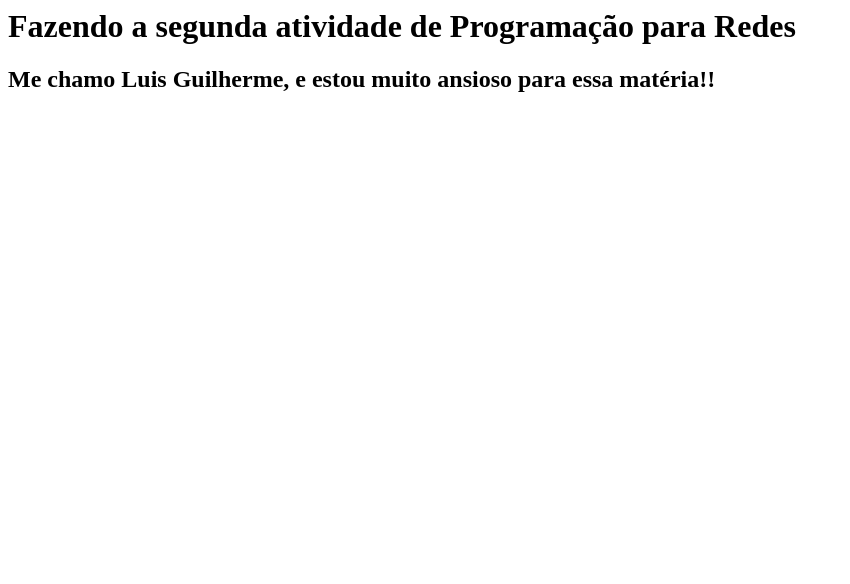
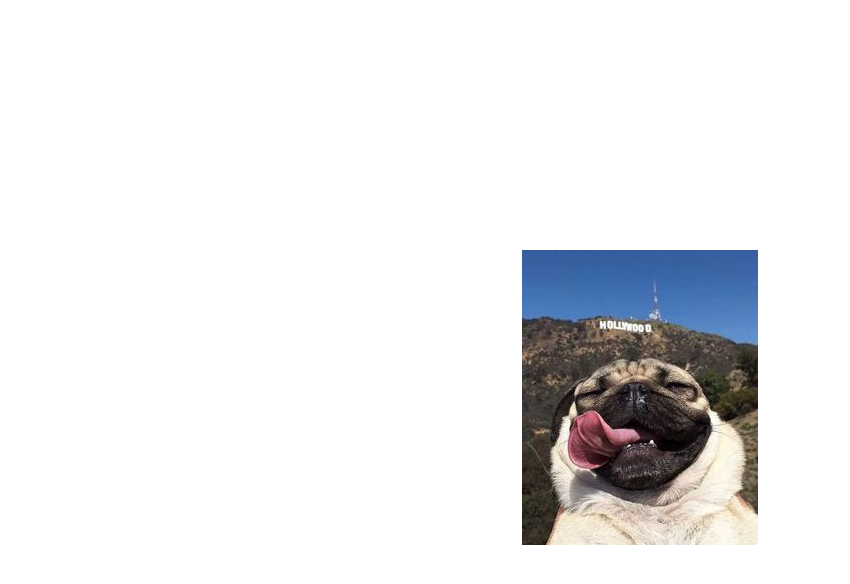
Before and after one commit to LuisGuiOli/EXA618, a plain HTML site: page atividade1/index.html in a window 1280 px wide. Shown: the whole page, without its empty margins (0-850 px from the left). Drawn offline with Linux system fonts and the light colour scheme.

Commit message:
Adicionando imagem

```diff
--- a/atividade1/index.html
+++ b/atividade1/index.html
@@ -1,2 +1,4 @@
-<h1>Fazendo a segunda atividade de Programação para Redes</h1>
-<h2>Me chamo Luis Guilherme, e estou muito ansioso para essa matéria!!</h2>
+<title>Atividade 5 - Programação para Redes, Luis Guilherme</title>
+<section style="margin-top: 250px; text-align: center;">
+    <img src="cachorrohollywood.jpg" alt="Imagem de um cachorro">
+</section>
```
Also changed, not shown: atividade1/cachorrohollywood.jpg (added).
